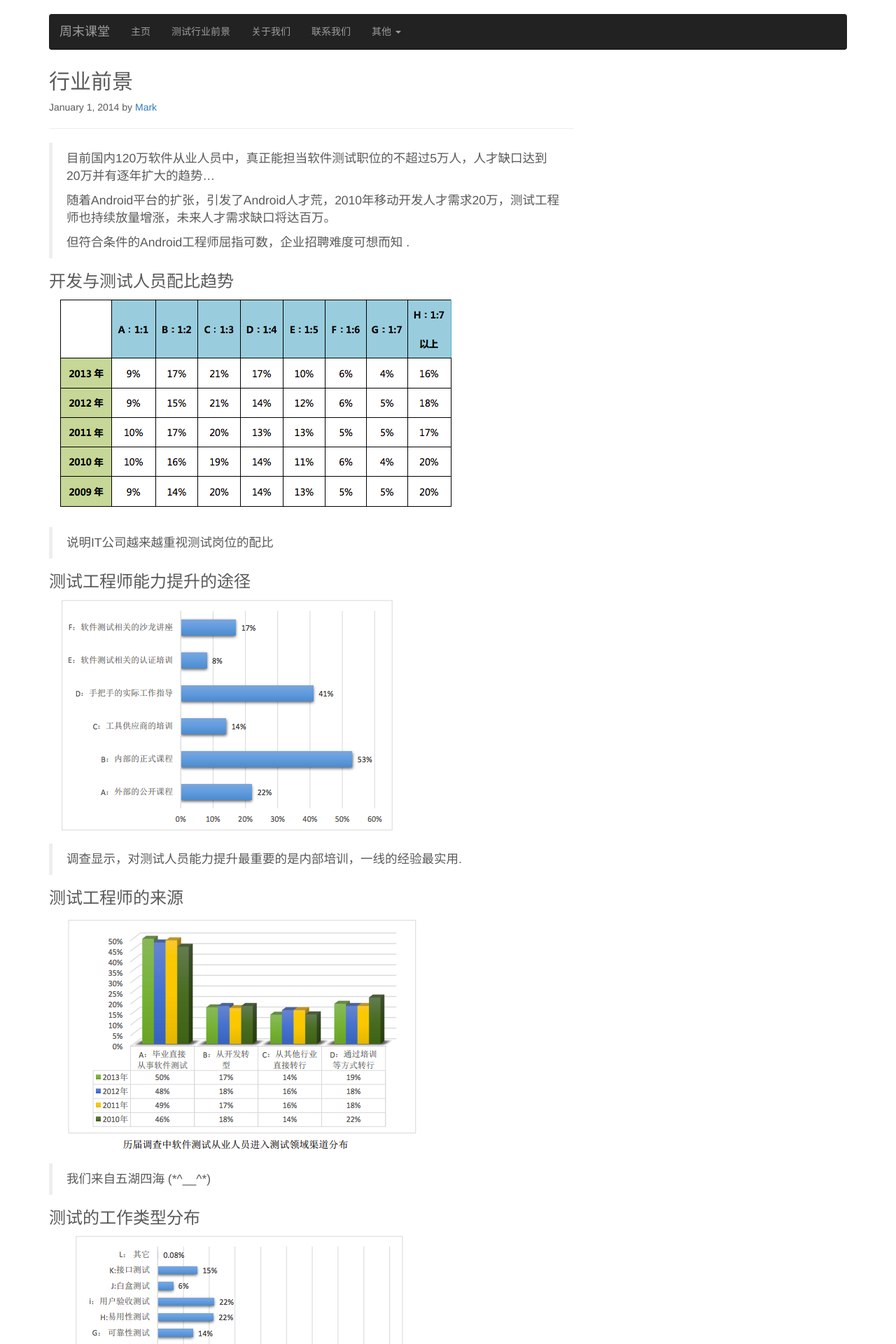
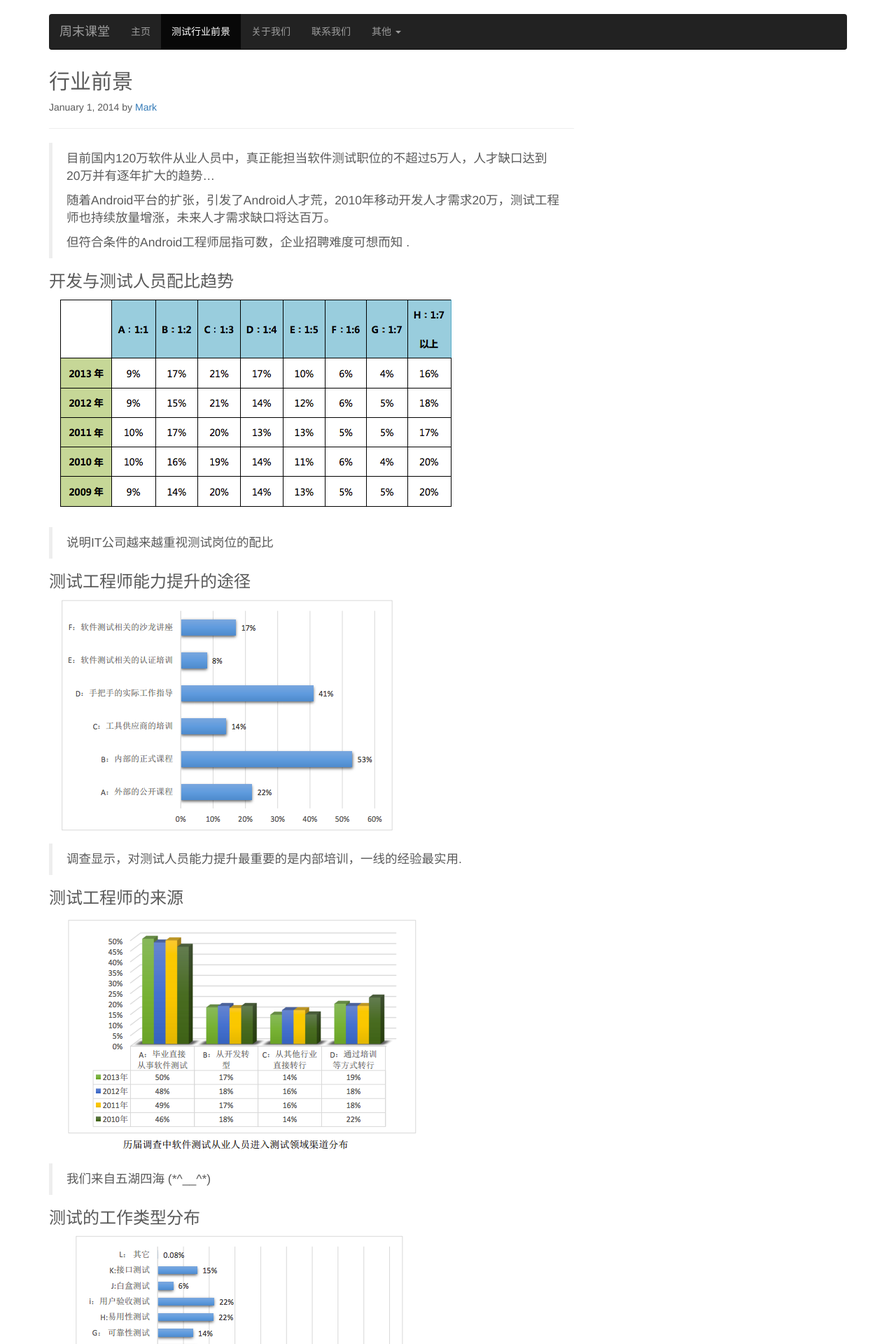
Before and after one commit to guming/myblog, a Jekyll site: the page testinfo.html, which Jekyll copies as it is, in a window 1280 px wide. Shown: the top 1920 px of the page at 70% size. Built offline with Jekyll 4.4.1, drawn with Linux system fonts in a browser that asks for light colours; nearby versions of some CDN libraries.

```diff
--- a/testinfo.html
+++ b/testinfo.html
@@ -45,7 +45,7 @@
             <div class="navbar-collapse collapse">
               <ul class="nav navbar-nav">
                 <li><a href="index.html">主页</a></li>
-                <li><a href="testinfo.html"  class="active">测试行业前景</a></li>
+                <li class="active"><a href="testinfo.html">测试行业前景</a></li>
                 <li><a href="about.html">关于我们</a></li>
                 <li><a href="contact.html">联系我们</a></li>
                 <li class="dropdown">
```
